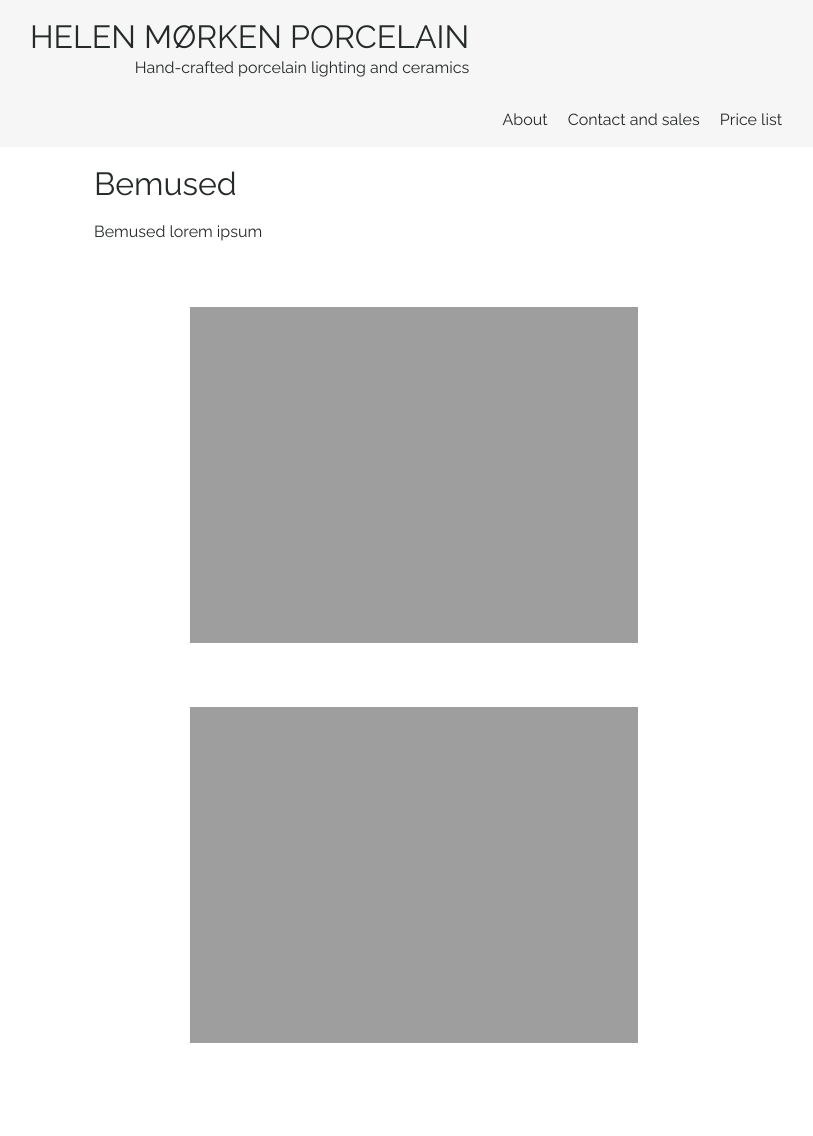
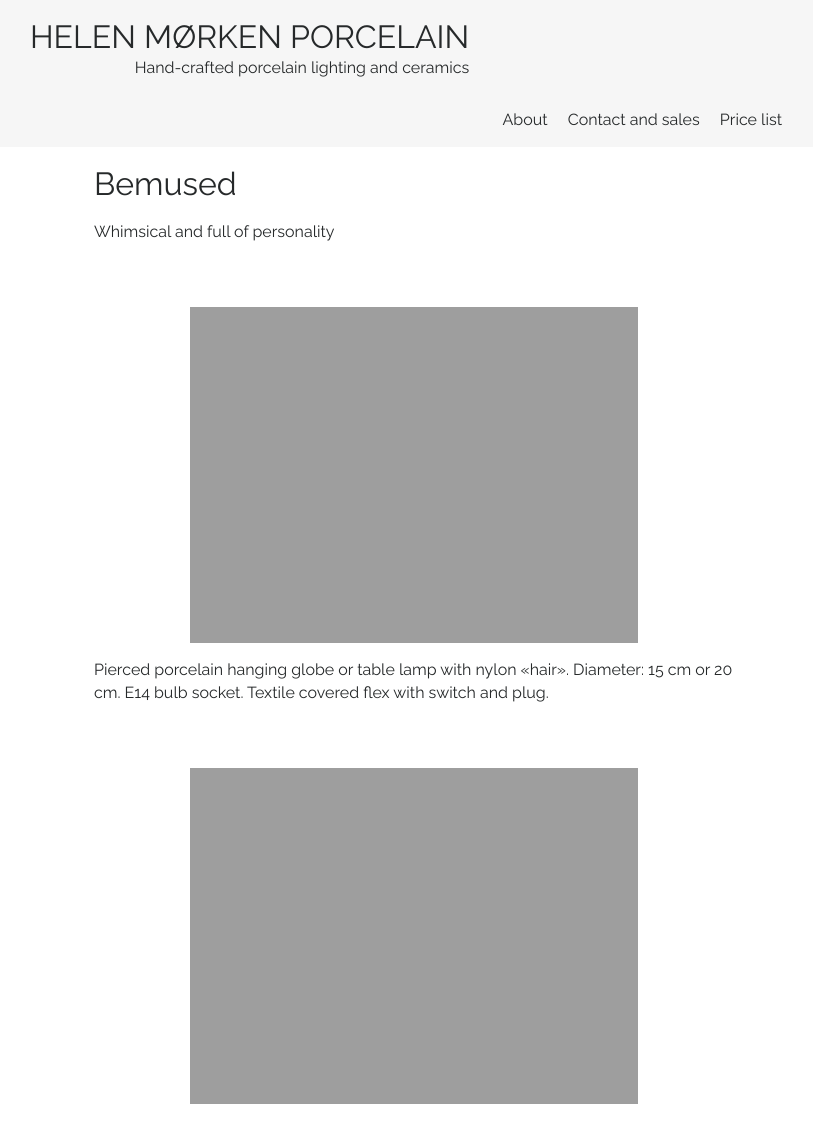
Before and after one commit to rebekkjm/helenmorkenno, a Jekyll site: the page built from _products/bemused.md, in a window 1280 px wide. Shown: the whole page, without its empty margins (226-1039 px from the left). Built offline with Jekyll 4.4.1, drawn with Linux system fonts in a browser that asks for light colours; before the commit the page ends 1075 px from its top, so only the background shows below that.

Commit message:
Text for bemused

```diff
--- a/_products/bemused.md
+++ b/_products/bemused.md
@@ -6,8 +6,10 @@ image: "Bemused1.jpg"
 ---
 
 
-Bemused lorem ipsum
+Whimsical and full of personality
 
 ![Porcelain globe pendant coated in illuminus plastic curls]({{ site.github.url }}/img/Bemused1.jpg)
 
+Pierced porcelain hanging globe or table lamp with nylon «hair». Diameter: 15 cm or 20 cm. E14 bulb socket. Textile covered flex with switch and plug.
+
 ![Hands holding porcelain globe pendant]({{ site.github.url }}/img/Bemused2.jpg)
```
